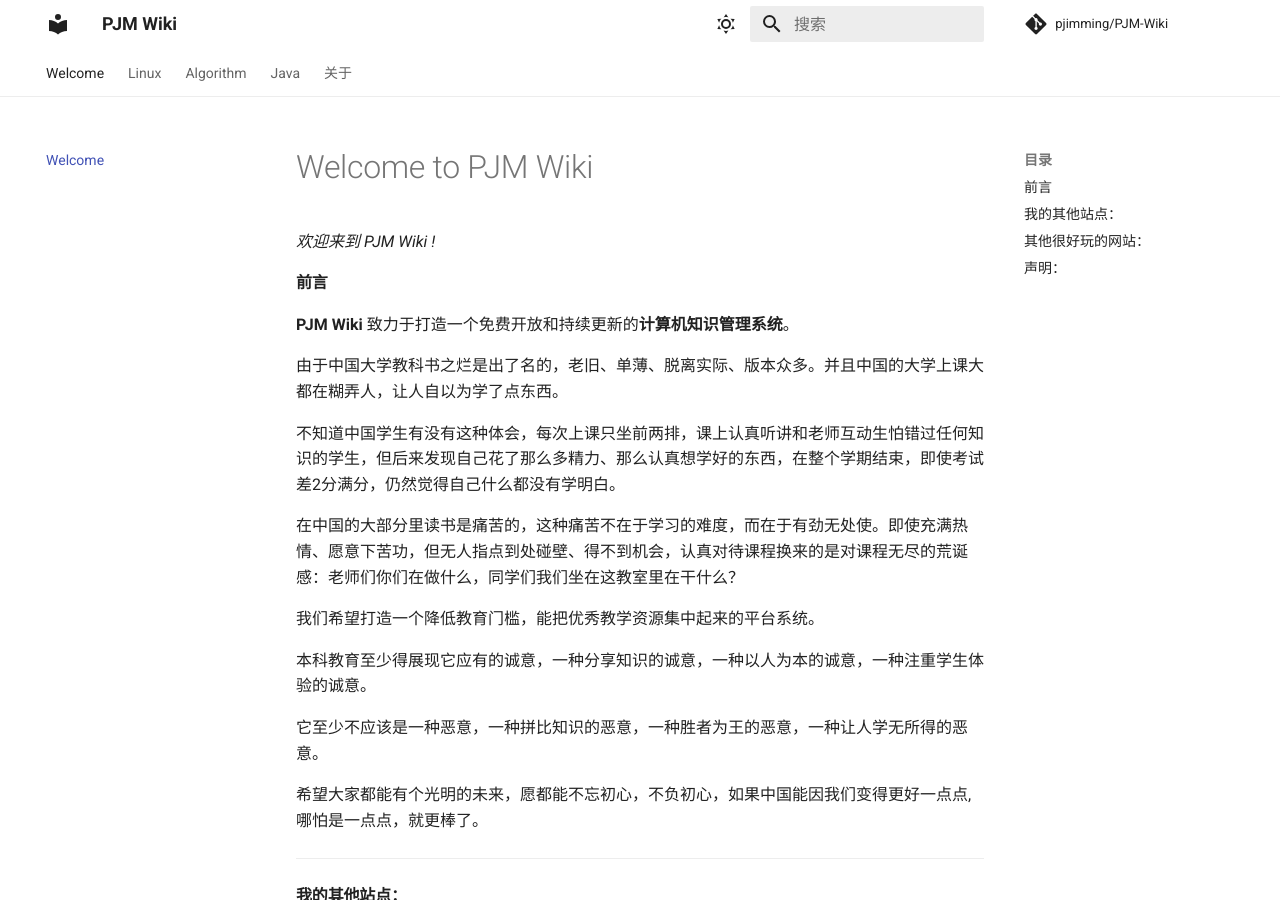
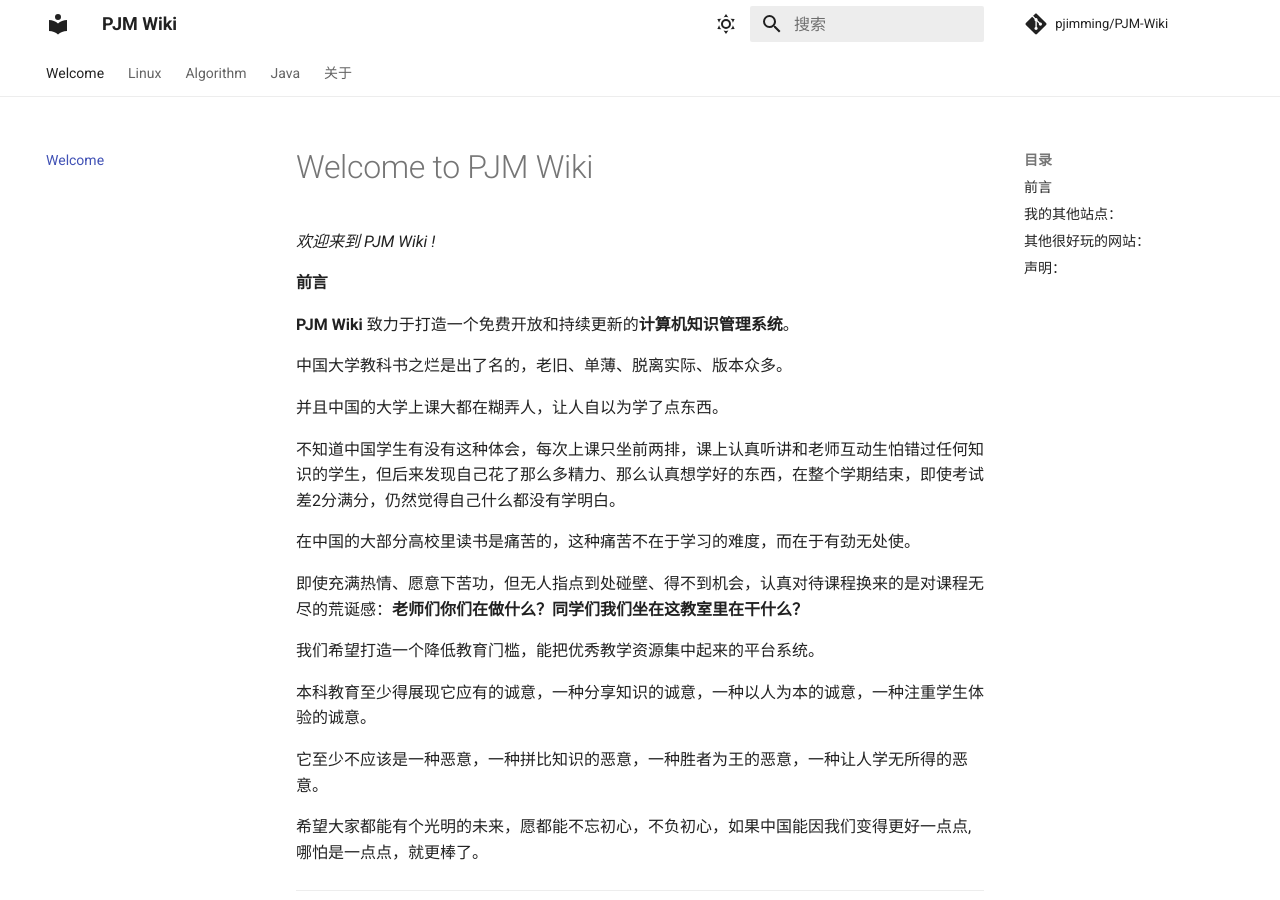
Before and after one commit to pjimming/PJM-Wiki, an MkDocs documentation site: the page built from docs/index.md, in a window 1280 px wide and 900 px high. Built offline with MkDocs 1.6.1 and Material for MkDocs 9.7.7, drawn with Linux system fonts in a browser that asks for light colours; comment, search, counter and statistics services are not loaded.

Commit message:
index modify

```diff
--- a/docs/index.md
+++ b/docs/index.md
@@ -6,11 +6,15 @@
 
 **PJM Wiki** 致力于打造一个免费开放和持续更新的**计算机知识管理系统**。
 
-由于中国大学教科书之烂是出了名的，老旧、单薄、脱离实际、版本众多。并且中国的大学上课大都在糊弄人，让人自以为学了点东西。
+中国大学教科书之烂是出了名的，老旧、单薄、脱离实际、版本众多。
+
+并且中国的大学上课大都在糊弄人，让人自以为学了点东西。
 
 不知道中国学生有没有这种体会，每次上课只坐前两排，课上认真听讲和老师互动生怕错过任何知识的学生，但后来发现自己花了那么多精力、那么认真想学好的东西，在整个学期结束，即使考试差2分满分，仍然觉得自己什么都没有学明白。
 
-在中国的大部分里读书是痛苦的，这种痛苦不在于学习的难度，而在于有劲无处使。即使充满热情、愿意下苦功，但无人指点到处碰壁、得不到机会，认真对待课程换来的是对课程无尽的荒诞感：老师们你们在做什么，同学们我们坐在这教室里在干什么？
+在中国的大部分高校里读书是痛苦的，这种痛苦不在于学习的难度，而在于有劲无处使。
+
+即使充满热情、愿意下苦功，但无人指点到处碰壁、得不到机会，认真对待课程换来的是对课程无尽的荒诞感：**老师们你们在做什么？同学们我们坐在这教室里在干什么？**
 
 我们希望打造一个降低教育门槛，能把优秀教学资源集中起来的平台系统。
 
```
